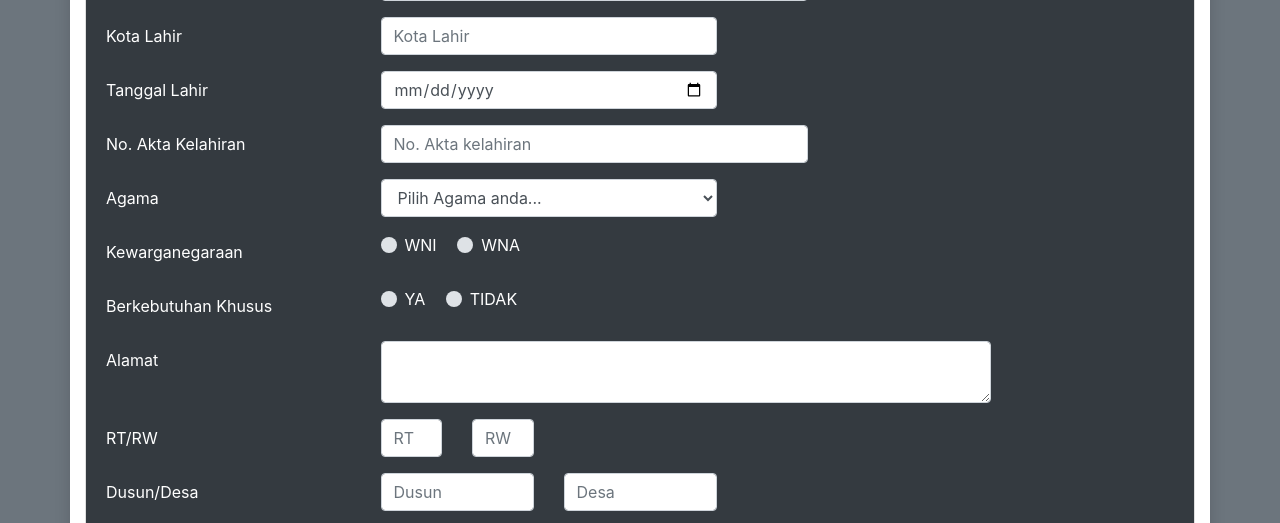
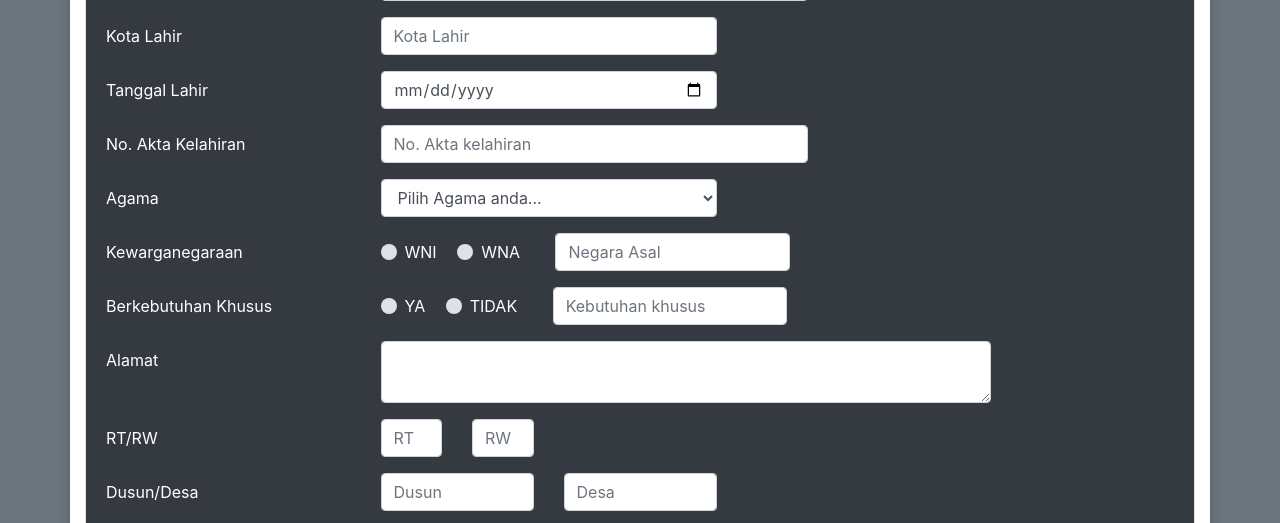
Before and after one commit to arrandimr/praktikum-10, a PHP site: page / in a window 1280 px wide. Shown: the part 597-1120 px from the top of the page. Run offline with PHP 8.4, Linux system fonts and the light colour scheme.

Commit message:
Update index.php

```diff
--- a/index.php
+++ b/index.php
@@ -31,7 +31,7 @@
 	$email = "";	$tgllahir = "";	$alamat = "";	$kecamatan = "";	$anak = "";
 	$telp = "";		$akta = "";		$rt = "";		$kdpos = "";		$kps = "";
 	$jeniskel= "";	$agama = "";	$rw = "";		$kepemilikan = "";	$nokps = "";
-	$nisn = "";		$check = "";
+	$nisn = "";		$check = "";	$negara = "";	$jeniskkhusus = "";
 
 	if($_SERVER["REQUEST_METHOD"] == "POST") {
 		if(empty($_POST["tanggal"])){
@@ -131,12 +131,14 @@
 			$error_kwn = "Pilih salah satu";
 		} else{
 			$kwn = cek_input($_POST["radiokwn"]);
+			$negara = cek_input($_POST["negara"]);
 			}
 
 		if(empty($_POST["radiokkhusus"])){
 			$error_kkhusus = "Pilih salah satu";
 		} else{
 			$kkhusus = cek_input($_POST["radiokkhusus"]);
+			$jeniskkhusus = cek_input($_POST["jeniskkhusus"]);
 			}
 
 		if(empty($_POST["alamat"])){
@@ -362,7 +364,7 @@
 
 			<div class="form-group row">
 				<label for="kwn" class="col-sm-3 col-form-label">Kewarganegaraan</label>
-					<div class="col-sm-8">
+					<div class="col-sm">
 						<div class="custom-control custom-radio custom-control-inline">
 							<input type="radio" id="wni" name="radiokwn" class="custom-control-input" value="WNI">
   							<label class="custom-control-label" for="wni">WNI</label>
@@ -371,6 +373,9 @@
 							<input type="radio" id="wna" name="radiokwn" class="custom-control-input" value="WNA">
   							<label class="custom-control-label" for="wna">WNA</label>
 						</div>
+						<div class="col-sm-4 custom-control-inline">
+							<input type="text" name="negara" class="form-control" id="negara" placeholder="Negara Asal" value="<?php echo $negara; ?>">
+				</div>
 							<?php echo ($error_kwn !="" ? "" : "");?>
 							<span class="warning"><?php echo $error_kwn;?></span>
 				</div>
@@ -378,7 +383,7 @@
 
 			<div class="form-group row">
 				<label for="kkhusus" class="col-sm-3 col-form-label">Berkebutuhan Khusus</label>
-					<div class="col-sm-8">
+					<div class="col-sm">
 						<div class="custom-control custom-radio custom-control-inline">
 							<input type="radio" id="ya" name="radiokkhusus" class="custom-control-input" value="YA">
   							<label class="custom-control-label" for="ya">YA</label>
@@ -387,6 +392,9 @@
   							<input type="radio" id="tidak" name="radiokkhusus" class="custom-control-input" value="TIDAK">
   							<label class="custom-control-label" for="tidak">TIDAK</label>
 						</div>
+						<div class="col-sm-4 custom-control-inline">
+							<input type="text" name="jeniskkhusus" class="form-control" id="jeniskkhusus" placeholder="Kebutuhan khusus" value="<?php echo $jeniskkhusus; ?>">
+				</div>
 						<?php echo ($error_kkhusus !="" ? "" : "");?>
 						<span class="warning"><?php echo $error_kkhusus;?></span>
 
```
